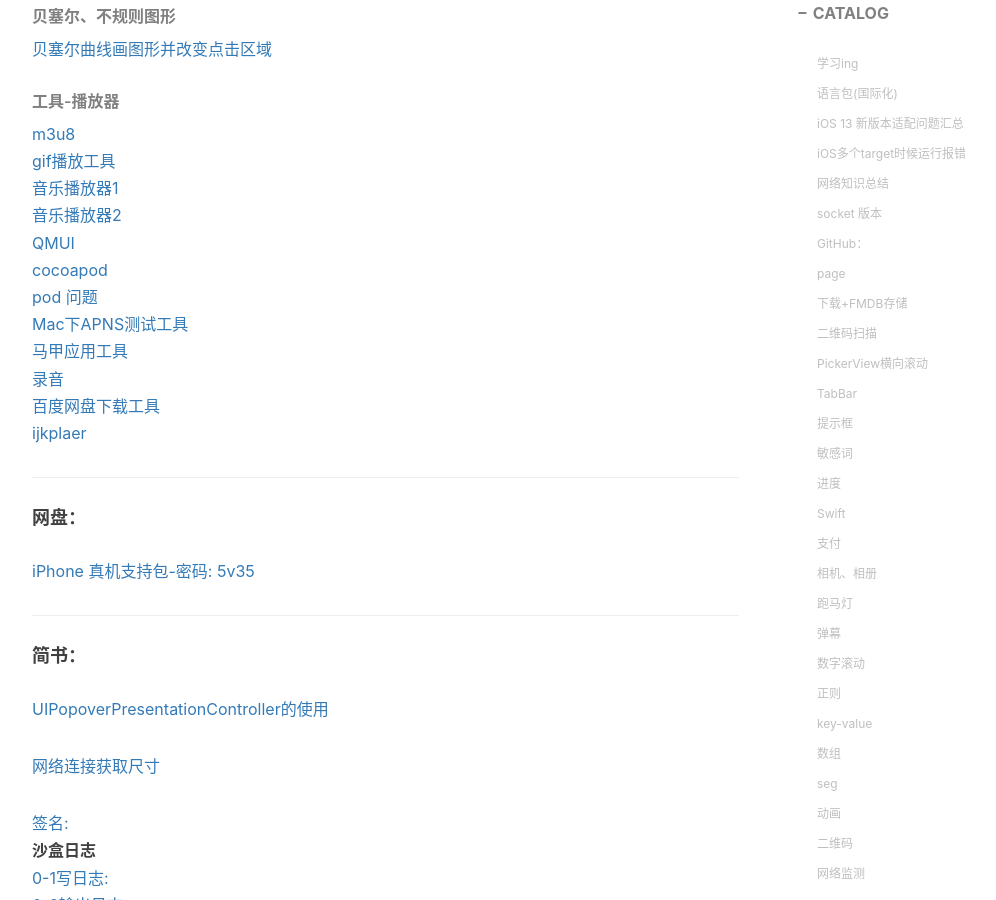
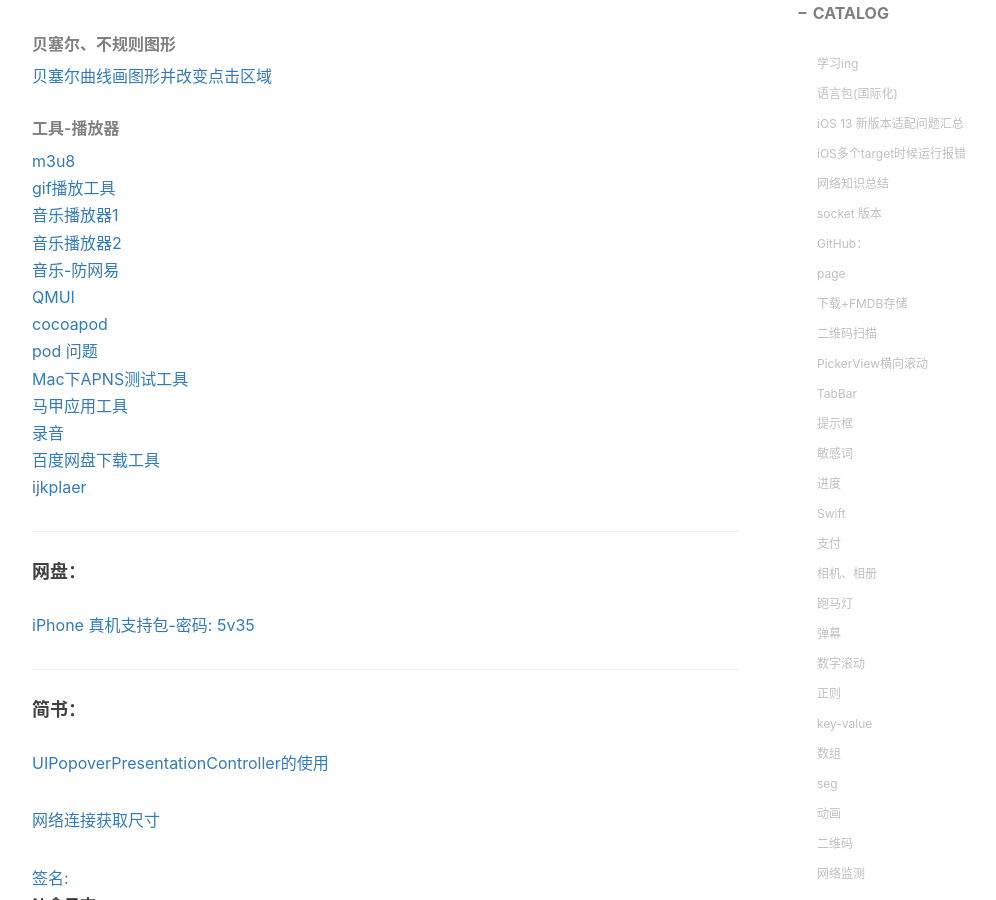
Before and after one commit to yznote/yznote.github.io, a Jekyll site: the page built from _posts/1993-06-05-资料汇总.md, in a window 1280 px wide and 900 px high, scrolled down 4491 px. Shown: the whole window, without its empty margins (233-1229 px from the left). Built offline with Jekyll 4.4.1, drawn with Linux system fonts in a browser that asks for light colours; nearby versions of some CDN libraries; comment, search, counter and statistics services are not loaded.

Commit message:
Update 1993-06-05-资料汇总.md

```diff
--- a/_posts/1993-06-05-资料汇总.md
+++ b/_posts/1993-06-05-资料汇总.md
@@ -199,6 +199,7 @@ tags:
 [gif播放工具](https://github.com/liric28/FLAnimatedImage)
 [音乐播放器1](https://github.com/search?q=glmusicbox)
 [音乐播放器2](https://github.com/Aufree/ESTMusicPlayer)
+[音乐-防网易](https://github.com/QuintGao/GKAudioPlayerDemo)
 [QMUI](https://qmuiteam.com/ios/)
 [cocoapod](https://blog.csdn.net/jeikerxiao/article/details/78949459)
 [pod 问题](https://github.com/lanlin/notes/issues/41)
```
